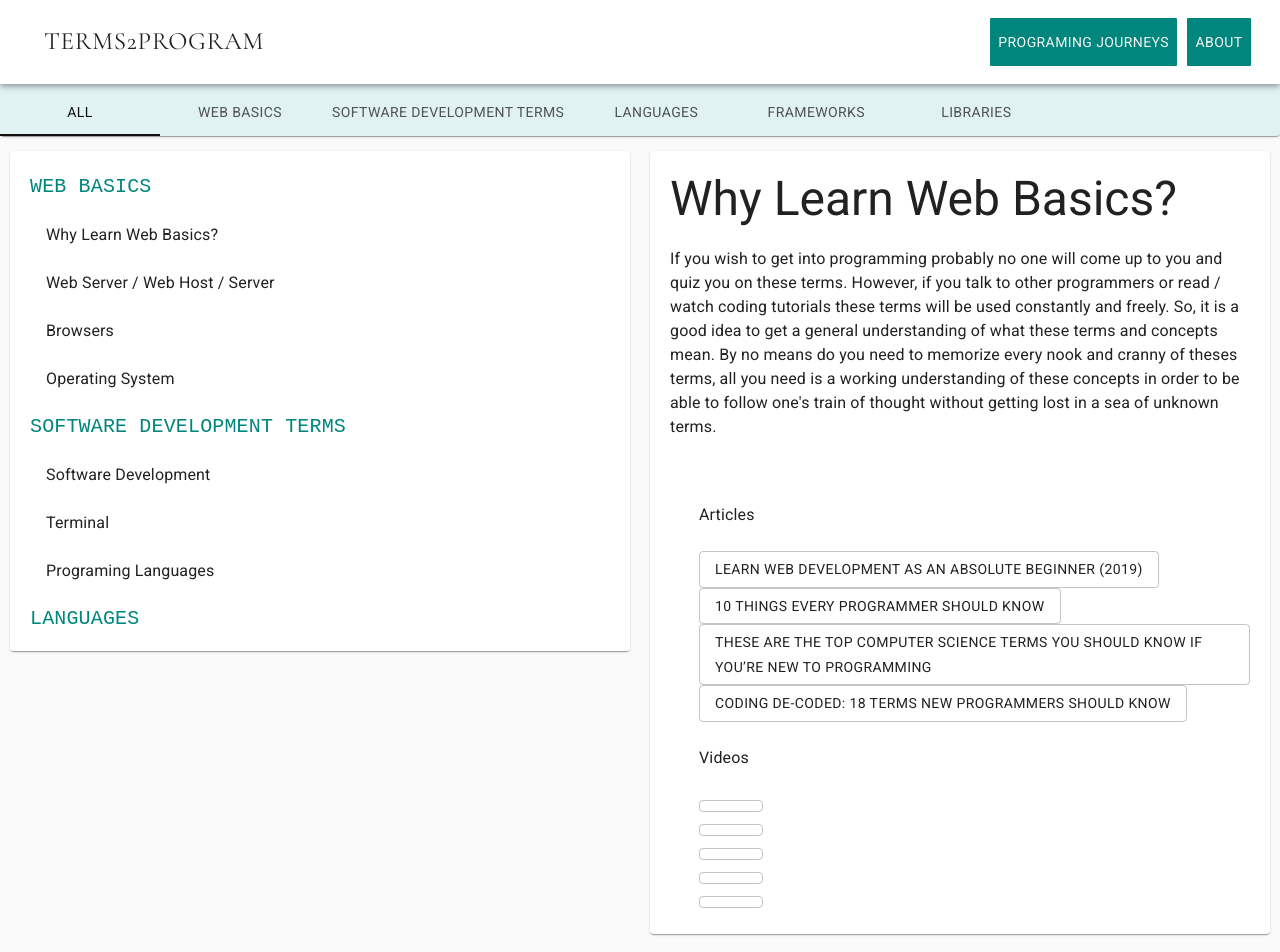
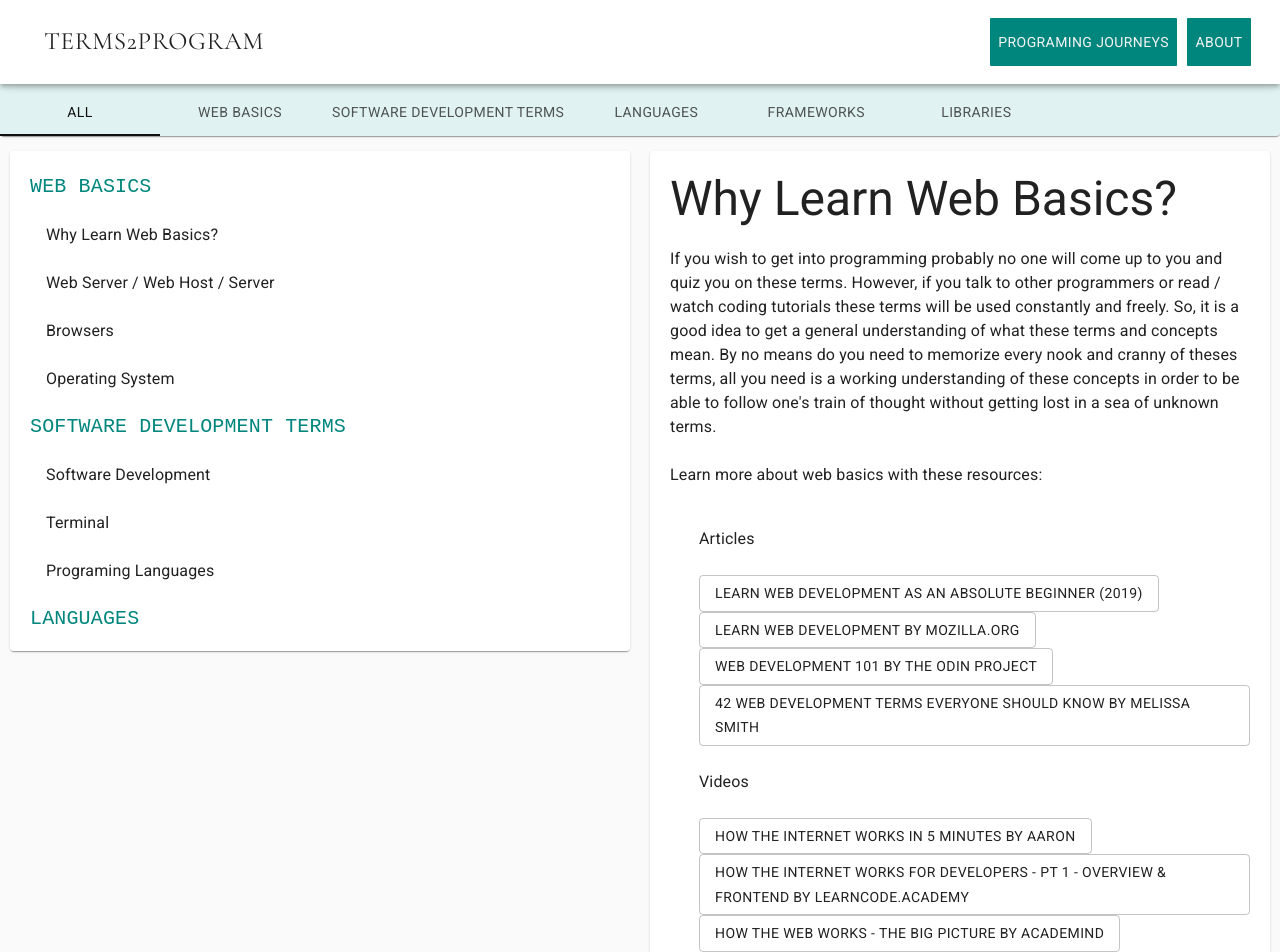
Before and after one commit to kristina-arezina/terms-2-program, a React (Create React App) app: page / in a window 1280 px wide. Shown: the top 952 px of the page. Built offline with nearby package versions, Linux system fonts and the light colour scheme.

Commit message:
added things

```diff
--- a/src/components/Exercises/index.js
+++ b/src/components/Exercises/index.js
@@ -34,25 +34,25 @@ const styles = {
 export default ({
      link: {
         link1="https://coder-coder.com/learn-web-development/",
-        link2="https://medium.com/swlh/10-things-every-programmer-should-know-26ba37cfcaf4",
-        link3="https://www.freecodecamp.org/news/these-are-the-top-computer-science-terms-you-should-know-if-youre-new-to-programming-fc8592242622/",
-        link4="https://learning.linkedin.com/blog/tech-tips/coding-de-coded--18-terms-new-programmers-should-know",
-        video1,
-        video2,
-        video3,
-        video4,
-         video5,
+         link2="https://developer.mozilla.org/en-US/docs/Learn",
+         link3="https://www.theodinproject.com/courses/web-development-101",
+        link4="https://www.impactbnd.com/blog/42-web-development-terms-everyone-should-know",
+        video1="https://www.youtube.com/watch?v=7_LPdttKXPc",
+        video2="https://www.youtube.com/watch?v=e4S8zfLdLgQ&t=583s",
+         video3= "https://www.youtube.com/watch?v=hJHvdBlSxug",
+        video4= "https://www.youtube.com/watch?v=J8hzJxb0rpc",
+         video5= "https://www.youtube.com/watch?v=Dxcc6ycZ73M",
         articles="Articles",
         videos="Videos",
          link1Name="Learn web development as an absolute beginner (2019)",
-         link2Name="10 Things Every Programmer Should Know",
-         link3Name="These are the top Computer Science terms you should know if you’re new to programming",
-         link4Name="Coding De-Coded: 18 Terms New Programmers Should Know",
-         video1Name,
-         video2Name,
-         video3Name,
-         video4Name,
-         video5Name,
+         link2Name= "Learn web development by mozilla.org",
+         link3Name= "Web Development 101 by The Odin Project",
+         link4Name="42 Web Development Terms Everyone Should Know by Melissa Smith",
+         video1Name="How the Internet Works in 5 Minutes by Aaron",
+         video2Name="How the Internet Works for Developers - Pt 1 - Overview & Frontend by LearnCode.academy",
+         video3Name= "How The Web Works - The Big Picture by Academind",
+         video4Name="What is the world wide web? - Twila Camp by TED-Ed",
+         video5Name="What is the Internet? by Code.org",
      },
      items,
      category,
@@ -66,7 +66,7 @@ export default ({
          "concepts mean. By no means do you need to memorize every nook and cranny of theses terms, all you need" +
          " is a working understanding of these concepts in order to be able to follow one's train of thought " +
          "without getting lost in a sea of unknown terms.",
-         resourse,
+         resourse="Learn more about web basics with these resources:",
          description2,
      },
 }) =>
--- a/src/store.js
+++ b/src/store.js
@@ -14,6 +14,8 @@ export const items = [
             " is a working understanding of these concepts in order to be able to follow one's train of thought " +
             "without getting lost in a sea of unknown terms." ,
         groups: 'web basics',
+        resourse:"Learn more about web basics with these resources:"
+
     },
     {
         id: 'web server / web host / server',
--- a/src/storeLink.js
+++ b/src/storeLink.js
@@ -5,18 +5,23 @@ export const links = [
         videos:"Videos",
         link1:'https://coder-coder.com/learn-web-development/',
         link1Name: "Learn web development as an absolute beginner (2019)",
-        link2:"https://medium.com/swlh/10-things-every-programmer-should-know-26ba37cfcaf4",
-        link2Name: "10 Things Every Programmer Should Know",
-        link3:"https://www.freecodecamp.org/news/these-are-the-top-computer-science-terms-you-should-know-if-youre-new-to-programming-fc8592242622/",
-        link3Name: "These are the top Computer Science terms you should know if you’re new to programming",
-        link4: "https://learning.linkedin.com/blog/tech-tips/coding-de-coded--18-terms-new-programmers-should-know",
-        link4Name:"Coding De-Coded: 18 Terms New Programmers Should Know",
-        video1:"https://www.khanacademy.org/computing/computer-science/internet-intro/internet-works-intro/v/the-internet-http-and-html",
-        video1Name: "Khan Academy's introduction to how the internet works",
-        video2: "",
-        video3: "",
-        video4: "",
-        video5: ""
+        link2:"https://developer.mozilla.org/en-US/docs/Learn",
+        link2Name: "Learn web development by mozilla.org",
+        link3:"https://www.theodinproject.com/courses/web-development-101",
+        link3Name: "Web Development 101 by The Odin Project",
+        link4: "https://www.impactbnd.com/blog/42-web-development-terms-everyone-should-know",
+        link4Name:"42 Web Development Terms Everyone Should Know by Melissa Smith",
+        video1:"https://www.youtube.com/watch?v=7_LPdttKXPc",
+        video1Name: "How the Internet Works in 5 Minutes by Aaron",
+        video2: "https://www.youtube.com/watch?v=e4S8zfLdLgQ&t=583s",
+        video2Name: "How the Internet Works for Developers - Pt 1 - Overview & Frontend by LearnCode.academy",
+        video3: "https://www.youtube.com/watch?v=hJHvdBlSxug",
+        video3Name: "How The Web Works - The Big Picture by Academind",
+        video4: "https://www.youtube.com/watch?v=J8hzJxb0rpc",
+        video4Name: "What is the world wide web? - Twila Camp by TED-Ed",
+        video5: "https://www.youtube.com/watch?v=Dxcc6ycZ73M",
+        video5Name: "What is the Internet? by Code.org",
+
     },
     {
         id: 'web server / web host / server',
@@ -28,13 +33,18 @@ export const links = [
         link2Name: "The Economic Times definition of a web server",
         link3:"https://www.webopedia.com/TERM/W/Web_server.html",
         link3Name: "Webopedia's definition of a web server",
-        link4: "",
+        link4: "https://www.whoishostingthis.com/compare/web-servers/",
+        link4Name: "Web Servers used in Web Hosting: Overview by Brenda Barron",
         video1:"https://www.khanacademy.org/computing/computer-science/internet-intro/internet-works-intro/v/the-internet-http-and-html",
         video1Name: "Khan Academy's introduction to how the internet works",
-        video2: "",
-        video3: "",
-        video4: "",
-        video5: ""
+        video2: "https://www.youtube.com/watch?v=htbY9-yggB0",
+        video2Name: "What Is Web Hosting? Explained by Pickaweb.co.uk",
+        video3: "https://www.youtube.com/watch?v=JhpUch6lWMw",
+        video3Name: "What are web servers and how do they work (with examples httpd and nodejs) by Hussein Nasser",
+        video4: "https://www.youtube.com/watch?v=DuSURHrZG6I",
+        video4Name: "How a web browser builds and displays a web page by Al Zimmerman",
+        video5: "https://www.youtube.com/watch?v=eesqK59rhGA",
+        video5Name: "The Http and the Web | Http Explained | Request-Response Cycle by The TechCave",
     },
     {
         id: 'browsers',
@@ -46,15 +56,18 @@ export const links = [
         link2Name: "Computerhope.com defines what a browser is",
         link3: "https://techterms.com/definition/web_browser",
         link3Name: "techterms.com illustrates what a browser is",
-        link4:"",
+        link4:"https://www.mozilla.org/en-CA/technology/what-is-a-browser/",
+        link4Name: "What is a web browser? by mozilla.org",
         video1:"https://www.youtube.com/watch?v=BrXPcaRlBqo",
         video1Name: "Google explains what a browser is",
         video2:"https://www.youtube.com/watch?v=z0HN-fG6oT4",
         video2Name: "OpenCanvas explains the process behind a web browser",
         video3:"https://www.youtube.com/watch?v=AGGWCbMvOxA",
         video3Name: "The difference between a browser and a search engine by Silicon Direct.",
-        video4: "",
-        video5: ""
+        video4: "https://www.youtube.com/watch?v=WjDrMKZWCt0",
+        video4Name: "How Do Web Browsers Work? by Dave Xiang",
+        video5: "https://www.youtube.com/watch?v=y2WTBi6gb0c",
+        video5Name: "Top 5 Best Web Browsers by TechGumbo",
     },
     {
         id: 'operating system',
@@ -68,14 +81,18 @@ export const links = [
         link3Name: "Introduction to operating systems by GeeksforGeeks",
         link4:"https://www.computerhope.com/jargon/o/os.htm",
         link4Name:"Computer Hope explains what an operating system is",
-        link5:"",
+        link5:"https://www.guru99.com/operating-system-tutorial.html",
+        link5Name:"Operating System Tutorial: What is, Introduction, Features & Types by Guru99",
         video1:"https://www.youtube.com/watch?v=GjNp0bBrjmU",
         video1Name:"How Do Operating Systems Work? by ClickView",
         video2:"https://www.youtube.com/watch?v=pTdSs8kQqSA",
         video2Name:"Computer Basics: Understanding Operating Systems by GCFLearnFree.org",
-        video3: "",
-        video4: "",
-        video5: ""
+        video3: "https://www.youtube.com/watch?v=26QPDBe-NB8&vl=en",
+        video3Name:"Operating Systems: Crash Course Computer Science #18 by CrashCourse",
+        video4: "https://www.youtube.com/watch?v=wd8H8xeRjPc",
+        video4Name:"Operating Systems Explained by Greater Commons",
+        video5: "https://www.youtube.com/watch?v=MzVGL44eq9w",
+        video5Name:"Introduction to Operating Systems by Mike Murphy",
     },
     {
         id: 'software development',
@@ -85,8 +102,10 @@ export const links = [
         link1Name: "Software is defined by Margaret Rouse on WhatIs.com",
         link2:"https://www.ibm.com/topics/software-development",
         link2Name: "Software development is defined by IBM",
-        link3: "",
-        link4:"",
+        link3:"https://neuvoo.ca/neuvooPedia/en/software-developer/",
+        link3Name: "What does a Software Developer do? by neuvoo.ca",
+        link4:"https://www.atlassian.com/software-development",
+        link4Name: "SOFTWARE DEVELOPMENT Modern practices and where it’s headed by atlassian.com",
         video1:"https://www.youtube.com/watch?v=ilgO5TdRf_M",
         video1Name:"The Power of Programming / Software is showcased by Make School",
         video2:"https://www.youtube.com/watch?v=FCMxA3m_Imc",
@@ -110,10 +129,14 @@ export const links = [
         link4Name: "Command Line Basics and Useful Tricks With the Terminal by Vardhan Agrawal",
         video1:"https://www.youtube.com/watch?v=5XgBd6rjuDQ&t=2s",
         video1Name:"How to use the Command Line | Terminal Basics for Beginners by Jesse Showalter",
-        video2: "",
-        video3: "",
-        video4:"",
-        video5:""
+        video2: "https://www.youtube.com/watch?v=G8ftU7HtviI",
+        video2Name:"What is the difference between a terminal and console? | One Dev Question by Microsoft Developer",
+        video3: "https://www.youtube.com/watch?v=wLPHac99K5M",
+        video3Name:"Why learn terminal or the command line?? by Ben Awad",
+        video4:"https://www.youtube.com/watch?v=A-BjEw-Wxlg",
+        video4Name:"Learn Command Line - 1 - Introduction by Clever Programmer",
+        video5:"https://www.youtube.com/watch?v=xoX4nwRHpXE",
+        video5Name:"Basic Skills for Entry Level I.T. Jobs - Command Prompt Part 1 by I.T. Career Questions",
 
     },
     {
@@ -132,9 +155,12 @@ export const links = [
         video1Name:"Computer Science for Everyone - 5 - Types of programming languages by teclado",
         video2:"https://www.youtube.com/watch?v=_zusEe3GOe8",
         video2Name:"Understand Programming Languages by Dave Xiang",
-        video3:"",
-        video4:"",
-        video5:""
+        video3:"https://www.youtube.com/watch?v=bUWCD45qniA",
+        video3Name:"Low-Level vs High-Level Programming Languages by CSRocks",
+        video4:"https://www.youtube.com/watch?v=1OukpDfsuXE",
+        video4Name:"Machine Code and High level Languages Using Interpreters and Compilers by Banchory Academy Computing Science",
+        video5:"https://www.youtube.com/watch?v=I1f45REi3k4",
+        video5Name:"Compiler and Interpreter: Compiled Language vs Interpreted Programming Languages by Coding Mentors",
     },
     {
         id: 'what-language-should-i-learn',
```
